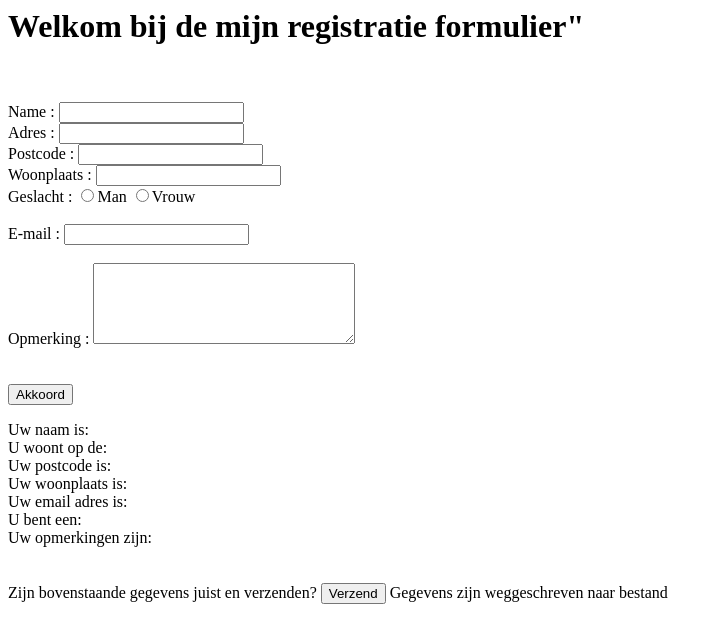
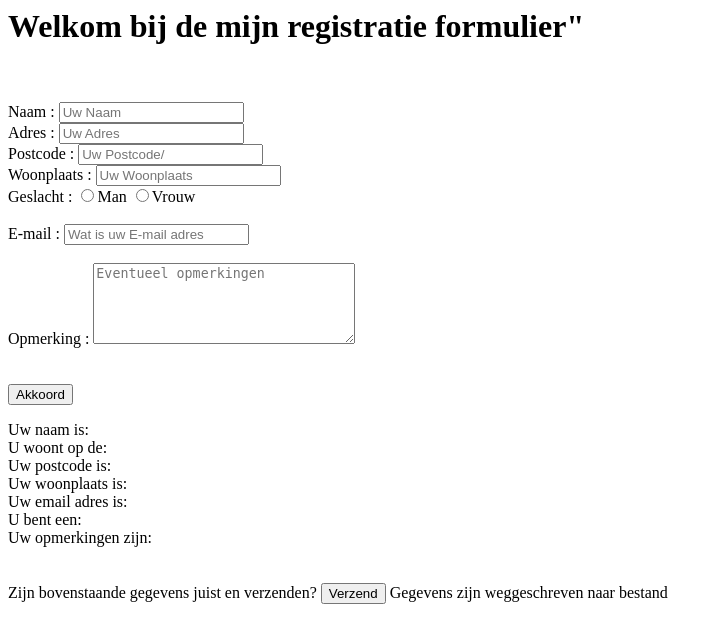
Before and after one commit to ThomasJones69/Formulier, a PHP site: page / in a window 1280 px wide. Shown: the top 643 px of the page, without its empty margins (0-723 px from the left). Run offline with PHP 8.4, Linux system fonts and the light colour scheme; data that the repository does not hold is empty.

Commit message:
Hetzelfde als de laaste maar nu met placeholders

```diff
--- a/index.php
+++ b/index.php
@@ -9,22 +9,25 @@
         <br>
         <br>
 
-        <!--        Hier worden de gegevens van de bezoeker vastgelegt en doorgegeven aan validate.php-->
+        <!--        Hier worden de gegevens van de bezoeker vastgelegt-->
 
         <form method="post">
-            Name            : <input type="text" name="naam"><br>
-            Adres           : <input type="text" name="adres"><br>
-            Postcode        : <input type="text" name="postcode"><br>
-            Woonplaats      : <input type="text" name="woonplaats"><br>
-            Geslacht        : <input type="radio" name="geslacht" value="man">Man
+            Naam            : <input type="text" name="naam" placeholder="Uw Naam"/><br>
+            Adres           : <input type="text" name="adres" placeholder="Uw Adres"/><br>
+            Postcode        : <input type="text" name="postcode" placeholder="Uw Postcode/"><br>
+            Woonplaats      : <input type="text" name="woonplaats" placeholder="Uw Woonplaats"/><br>
+            Geslacht        : <input type="radio" name="geslacht" value="man"/>Man
             <input type="radio" name="geslacht" value="vrouw">Vrouw<br><br>
 
-            E-mail          : <input type="text" name="email"><br><br>
-            Opmerking       : <textarea name="opmerking" rows="5" cols="30"></textarea><br><br>
+            E-mail          : <input type="text" name="email" placeholder="Wat is uw E-mail adres"/><br><br>
+            Opmerking       : <textarea name="opmerking" rows="5" cols="30" placeholder="Eventueel opmerkingen"/></textarea><br><br>
             <br>
             <input type="submit" name="Akkoord" value="Akkoord" <?php $id_a = 1 ?>>
         </form>
         <?php
+
+        // Function die ervoor zorgt dat de ingevoerde gegevens worden weg geschreven naar bestand
+
             function submitToFile(){
                 $naamForm = $_POST["naam"];
                 $naamForm = fopen($naamForm."."."txt", "a+") or die("Unable to open file!");
@@ -44,6 +47,8 @@
                 fwrite($naamForm, $f_opmerking);
                 fclose($naamForm);
             }
+
+        // Als op de submit knop is geklikt kan de invoerder controleren of de gegevens kloppen
         if ($id_a == 1) {
             echo "Uw naam is: " . "<b>" . $_POST["naam"] . "</b>" . "<br>";
             echo "U woont op de: " . "<b>" . $_POST["adres"] . "</b>" . "<br>";
@@ -61,6 +66,9 @@
     </html>
 
     <?php
+
+        // Als de invoerder vind dat zijn/haar gegevens kloppen en op Akkoord klikt,
+        //  function call naar submitToFile wordt afgetrapt om de gegevens op te slaan.
         if ($id_b == 2){
             submitToFile();
 
```
